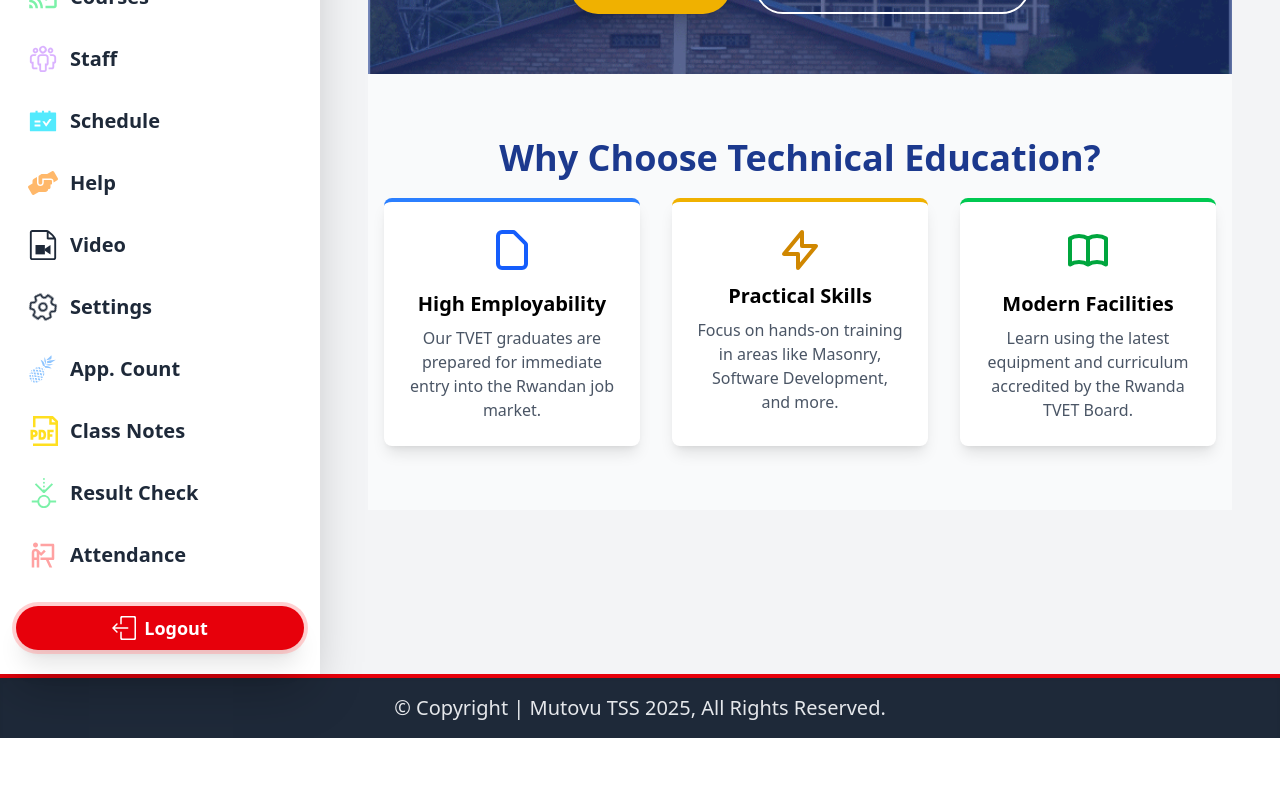
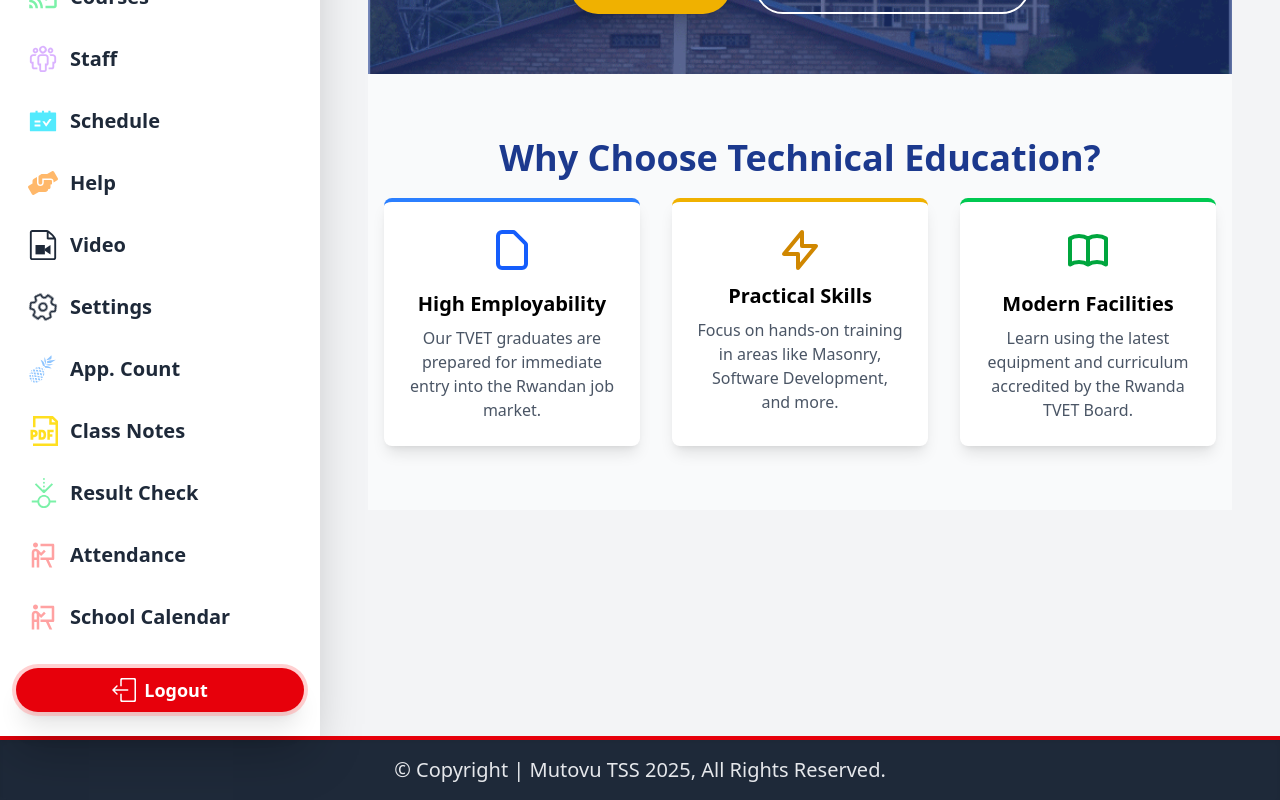
Before and after one commit to athanase12/mutovutss, a React (Vite) app: page / in a window 1280 px wide. Shown: the part 486-1286 px from the top of the page. Before the commit the page ends 1224 px from the top, so only its background shows below. Built offline with nearby package versions, Linux system fonts and the light colour scheme.

Commit message:
first commit

```diff
--- a/src/App.jsx
+++ b/src/App.jsx
@@ -160,6 +160,12 @@ function App() {
                         >
                             <RiPresentationLine  className="text-3xl text-red-300" /> Attendance
                         </NavLink>
+<NavLink
+                            to="calendar"
+                            className={({ isActive }) => isActive ? activeNavClass : inactiveNavClass}
+                        >
+                            <RiPresentationLine  className="text-3xl text-red-300" /> School Calendar
+                        </NavLink>
 
                     </div>
 
```
